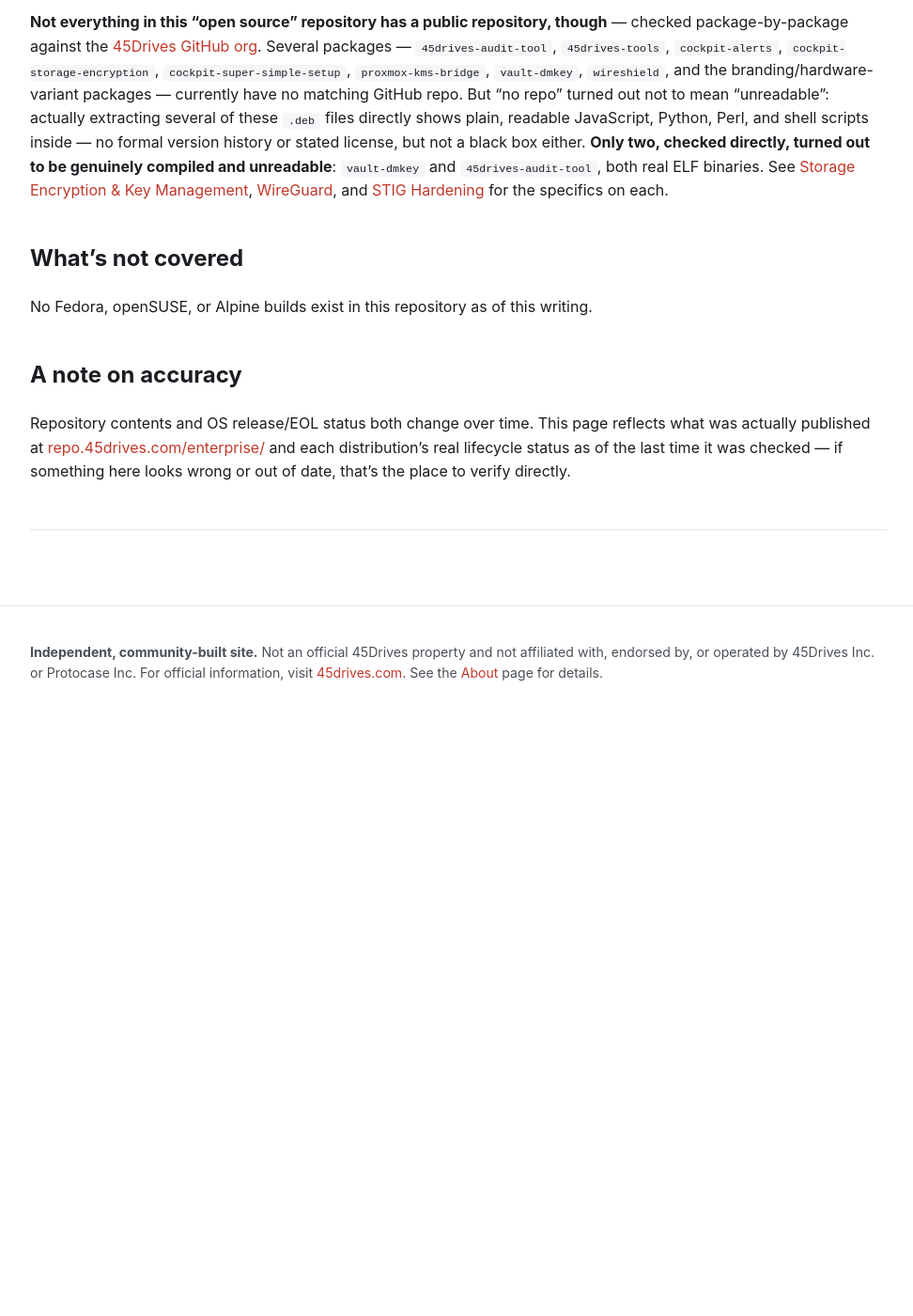
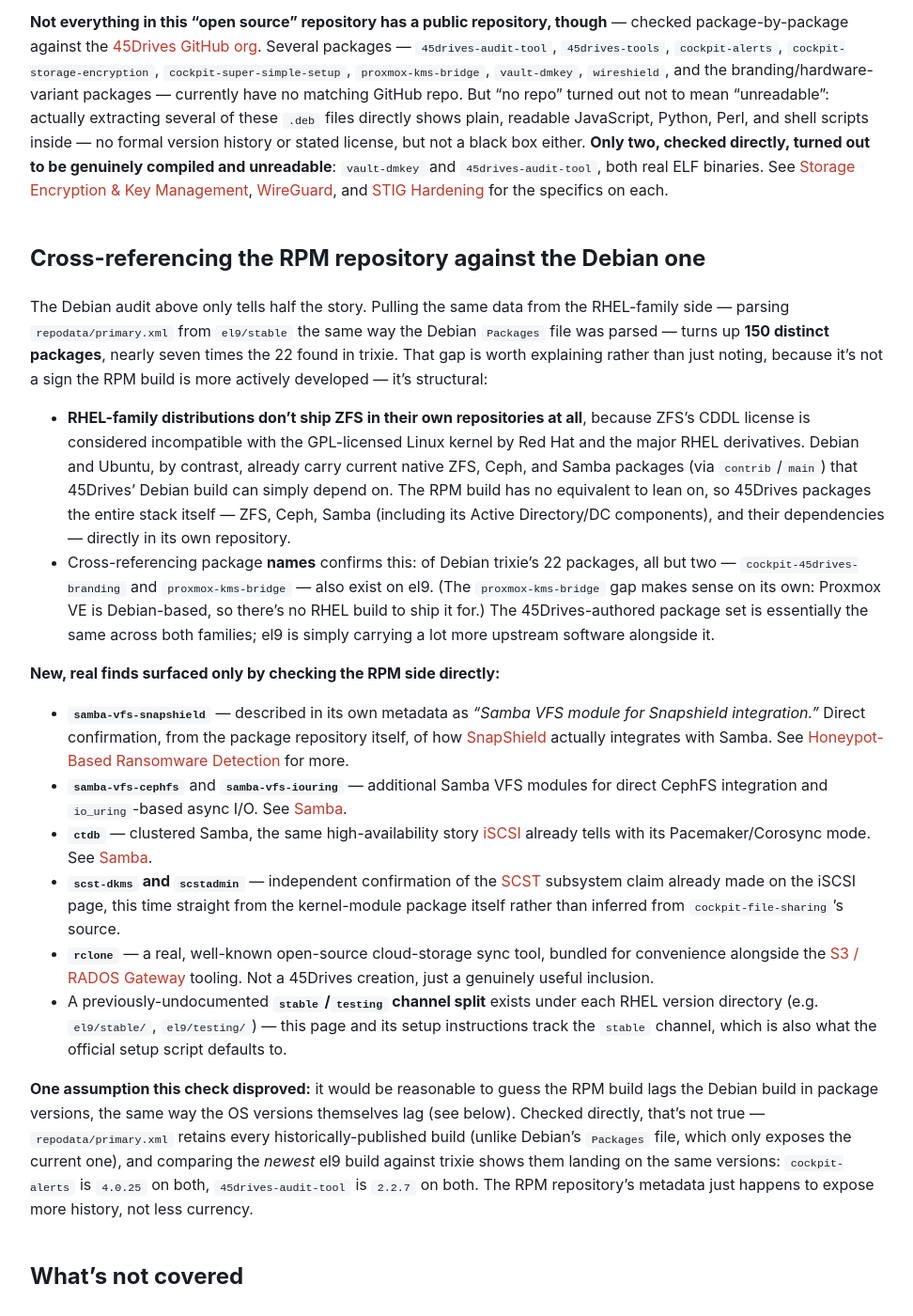
Before and after one commit to mcgarrah/45drives-org, a Jekyll site: the page built from _technology/linux-packages.md, in a window 1280 px wide and 1400 px high, scrolled down 2008 px. Shown: the whole window at 94% size, without its empty margins (152-1124 px from the left). Built offline with Jekyll 4.4.1, drawn with Linux system fonts in a browser that asks for light colours; comment, search, counter and statistics services are not loaded; before the commit the page ends 2790 px from its top, so only the background shows below that.

Commit message:
Cross-reference RPM package repository against Debian audit
Parsed el9/stable's primary.xml (150 packages) and compared it against
the trixie Packages list (22). Nearly all Debian-side 45Drives packages
also exist on el9 by name; the size gap is structural (RHEL doesn't
ship ZFS due to CDDL/GPL licensing, so 45Drives bundles the full
ZFS/Ceph/Samba stack itself for RPM builds). Also disproves an assumed
version lag: newest el9 builds match trixie versions exactly.

New finds folded in: samba-vfs-snapshield (confirms SnapShield's Samba
VFS architecture), samba-vfs-cephfs/iouring, ctdb (clustered Samba),
scst-dkms/scstadmin (independent SCST confirmation), and rclone.

```diff
--- a/_technology/linux-packages.md
+++ b/_technology/linux-packages.md
@@ -94,6 +94,55 @@ either. **Only two, checked directly, turned out to be genuinely compiled and un
 [Storage Encryption & Key Management](/storage-encryption/), [WireGuard](/wireguard/), and
 [STIG Hardening](/stig-hardening/) for the specifics on each.
 
+## Cross-referencing the RPM repository against the Debian one
+
+The Debian audit above only tells half the story. Pulling the same data from the RHEL-family
+side — parsing `repodata/primary.xml` from `el9/stable` the same way the Debian `Packages`
+file was parsed — turns up **150 distinct packages**, nearly seven times the 22 found in
+trixie. That gap is worth explaining rather than just noting, because it's not a sign the RPM
+build is more actively developed — it's structural:
+
+- **RHEL-family distributions don't ship ZFS in their own repositories at all**, because ZFS's
+  CDDL license is considered incompatible with the GPL-licensed Linux kernel by Red Hat and the
+  major RHEL derivatives. Debian and Ubuntu, by contrast, already carry current native ZFS,
+  Ceph, and Samba packages (via `contrib`/`main`) that 45Drives' Debian build can simply depend
+  on. The RPM build has no equivalent to lean on, so 45Drives packages the entire stack itself
+  — ZFS, Ceph, Samba (including its Active Directory/DC components), and their dependencies —
+  directly in its own repository.
+- Cross-referencing package **names** confirms this: of Debian trixie's 22 packages, all but
+  two — `cockpit-45drives-branding` and `proxmox-kms-bridge` — also exist on el9. (The
+  `proxmox-kms-bridge` gap makes sense on its own: Proxmox VE is Debian-based, so there's no
+  RHEL build to ship it for.) The 45Drives-authored package set is essentially the same across
+  both families; el9 is simply carrying a lot more upstream software alongside it.
+
+**New, real finds surfaced only by checking the RPM side directly:**
+
+- **`samba-vfs-snapshield`** — described in its own metadata as *"Samba VFS module for
+  Snapshield integration."* Direct confirmation, from the package repository itself, of how
+  [SnapShield](/samba/) actually integrates with Samba. See
+  [Honeypot-Based Ransomware Detection](/ransomware-samba-tools/) for more.
+- **`samba-vfs-cephfs`** and **`samba-vfs-iouring`** — additional Samba VFS modules for direct
+  CephFS integration and `io_uring`-based async I/O. See [Samba](/samba/).
+- **`ctdb`** — clustered Samba, the same high-availability story [iSCSI](/iscsi/) already tells
+  with its Pacemaker/Corosync mode. See [Samba](/samba/).
+- **`scst-dkms` and `scstadmin`** — independent confirmation of the [SCST](/iscsi/) subsystem
+  claim already made on the iSCSI page, this time straight from the kernel-module package
+  itself rather than inferred from `cockpit-file-sharing`'s source.
+- **`rclone`** — a real, well-known open-source cloud-storage sync tool, bundled for
+  convenience alongside the [S3 / RADOS Gateway](/rados-gateway/) tooling. Not a 45Drives
+  creation, just a genuinely useful inclusion.
+- A previously-undocumented **`stable`/`testing` channel split** exists under each RHEL version
+  directory (e.g. `el9/stable/`, `el9/testing/`) — this page and its setup instructions track
+  the `stable` channel, which is also what the official setup script defaults to.
+
+**One assumption this check disproved:** it would be reasonable to guess the RPM build lags
+the Debian build in package versions, the same way the OS versions themselves lag (see below).
+Checked directly, that's not true — `repodata/primary.xml` retains every historically-published
+build (unlike Debian's `Packages` file, which only exposes the current one), and comparing the
+*newest* el9 build against trixie shows them landing on the same versions: `cockpit-alerts`
+is `4.0.25` on both, `45drives-audit-tool` is `2.2.7` on both. The RPM repository's metadata
+just happens to expose more history, not less currency.
+
 ## What's not covered
 
 No Fedora, openSUSE, or Alpine builds exist in this repository as of this writing.
```
Also changed, not shown: _technology/rados-gateway.md (+8 -0 lines), _technology/ransomware-samba-tools.md (+9 -0 lines), _technology/samba.md (+12 -1 lines), _technology/stig-hardening.md (+5 -1 lines).
